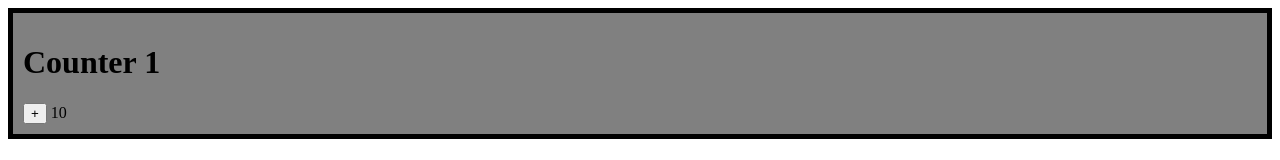
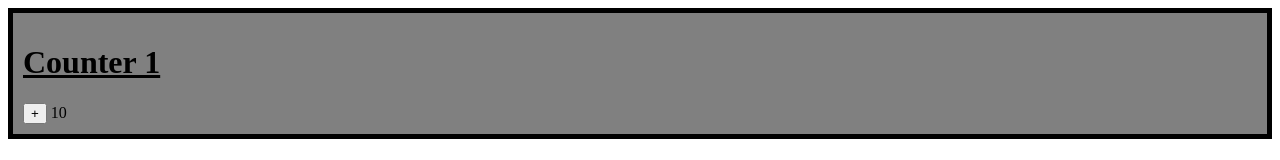
Before and after one commit to egoing/lgcns-2407171, a React (Vite) app: page / in a window 1280 px wide. Shown: the top 160 px of the page. Built offline with nearby package versions, Linux system fonts and the light colour scheme.

Commit message:
모듈에 import *.css 형식으로 css를 로드하면 해당 모듈이 로딩 되었을 때 css 코드가 주입 된다.

```diff
--- a/src/App.css
+++ b/src/App.css
@@ -0,0 +1,3 @@
+h1 {
+    text-decoration: underline;
+}
```
